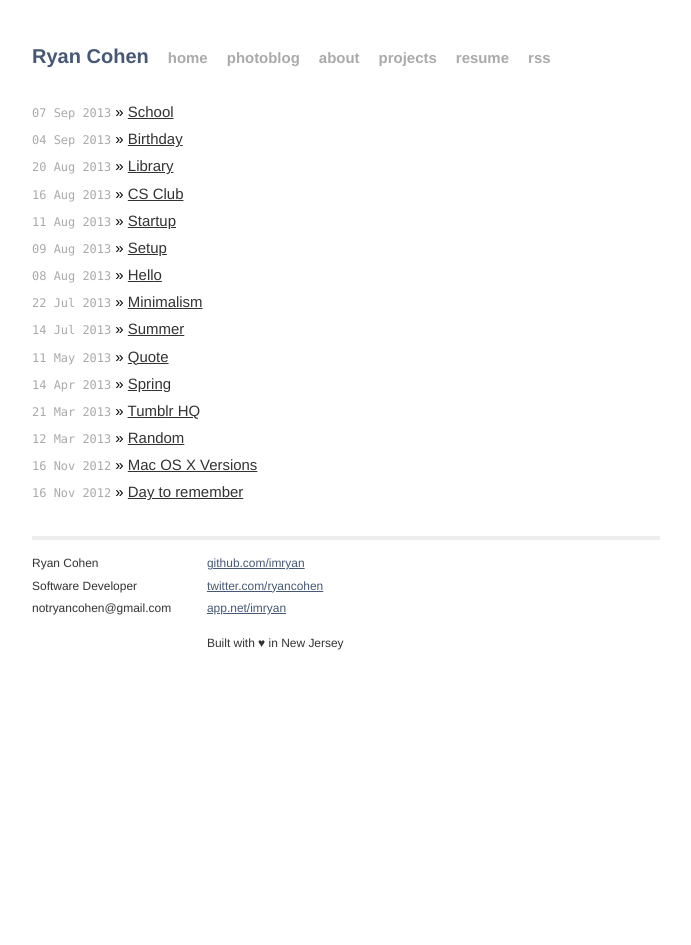
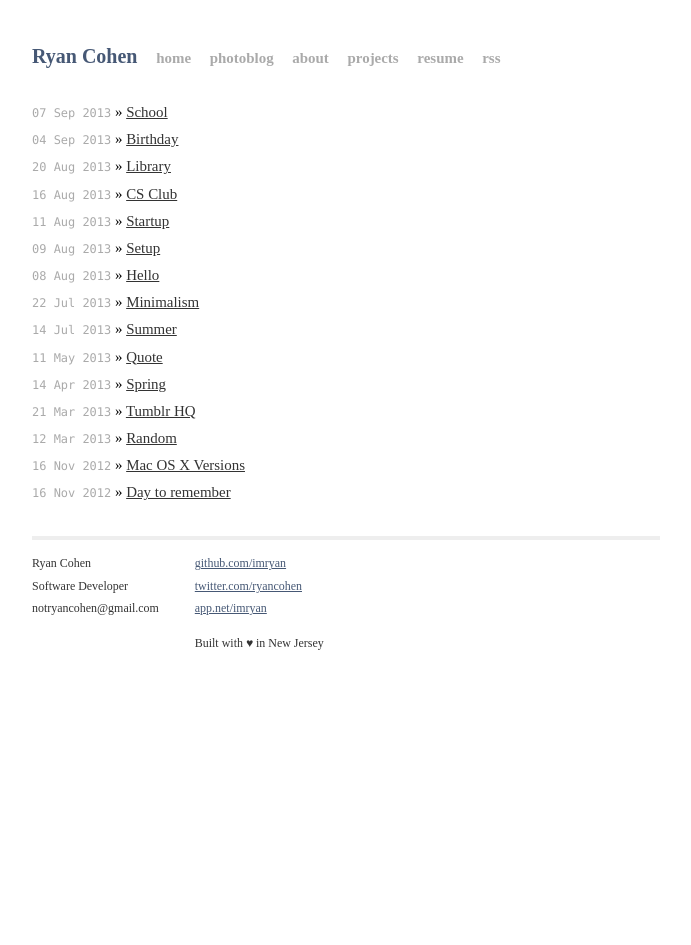
Before and after one commit to imryan/imryan.github.io, a Jekyll site: the page built from index.html, in a window 1280 px wide. Shown: the whole page, without its empty margins (294-985 px from the left). Built offline with Jekyll 4.4.1, drawn with Linux system fonts in a browser that asks for light colours; Markdown is read by kramdown in place of the engine named in the settings.

Commit message:
Changed Helvetica style

```diff
--- a/css/main.css
+++ b/css/main.css
@@ -14,7 +14,7 @@ html, body { height: 100%; }
 
 body {
   background-color: white;
-  font: 12pt "Helvetica Neue";
+  font: 12pt "HelveticaNeue-Light";
   font-size: small;
   text-align: center;
 }
```
